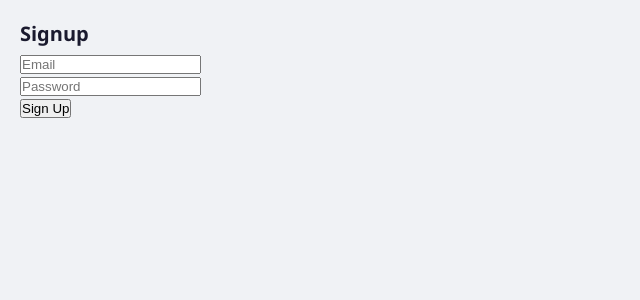
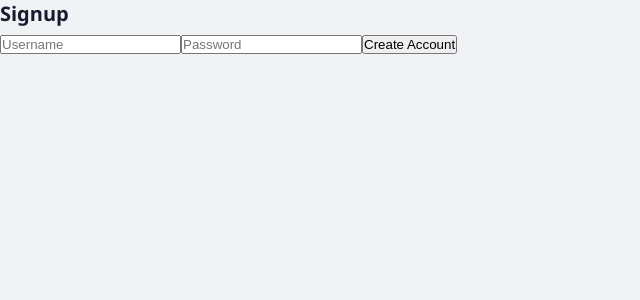
Before and after one commit to MayukhDas2004/CrisisSync, a React (Create React App) app in the folder frontend/dashboard/: page /signup in a window 1280 px wide. Shown: the top 300 px of the page, without its empty margins (0-640 px from the left). Built offline with nearby package versions, Linux system fonts and the light colour scheme.

Commit message:
Update Signup.jsx

```diff
--- a/frontend/dashboard/src/pages/Signup.jsx
+++ b/frontend/dashboard/src/pages/Signup.jsx
@@ -1,23 +1,42 @@
 import React, { useState } from "react";
+import API from "../utils/api";
+import { useNavigate } from "react-router-dom";
 
-export default function Signup() {
+function Signup() {
+  const navigate = useNavigate();
+
   const [form, setForm] = useState({
-    email: "",
+    username: "",
     password: ""
   });
 
+  const [error, setError] = useState("");
+
+  const handleSignup = async (e) => {
+    e.preventDefault();
+    setError("");
+
+    try {
+      await API.post("/auth/register", form);
+
+      alert("Signup successful! Please login.");
+      navigate("/");
+    } catch (err) {
+      setError("Signup failed. Try again.");
+    }
+  };
+
   return (
-    <div style={{ padding: 20 }}>
+    <div>
       <h2>Signup</h2>
 
+      <form onSubmit={handleSignup}>
         <input
-        placeholder="Email"
+          placeholder="Username"
           onChange={(e) =>
-          setForm({ ...form, email: e.target.value })
+            setForm({ ...form, username: e.target.value })
           }
         />
-
-      <br />
 
         <input
           type="password"
@@ -27,9 +46,12 @@ export default function Signup() {
           }
         />
 
-      <br />
+        <button type="submit">Create Account</button>
+      </form>
 
-      <button>Sign Up</button>
+      {error && <p style={{ color: "red" }}>{error}</p>}
     </div>
   );
 }
+
+export default Signup;
```
Lines whose indentation alone changed are shown as unchanged.
